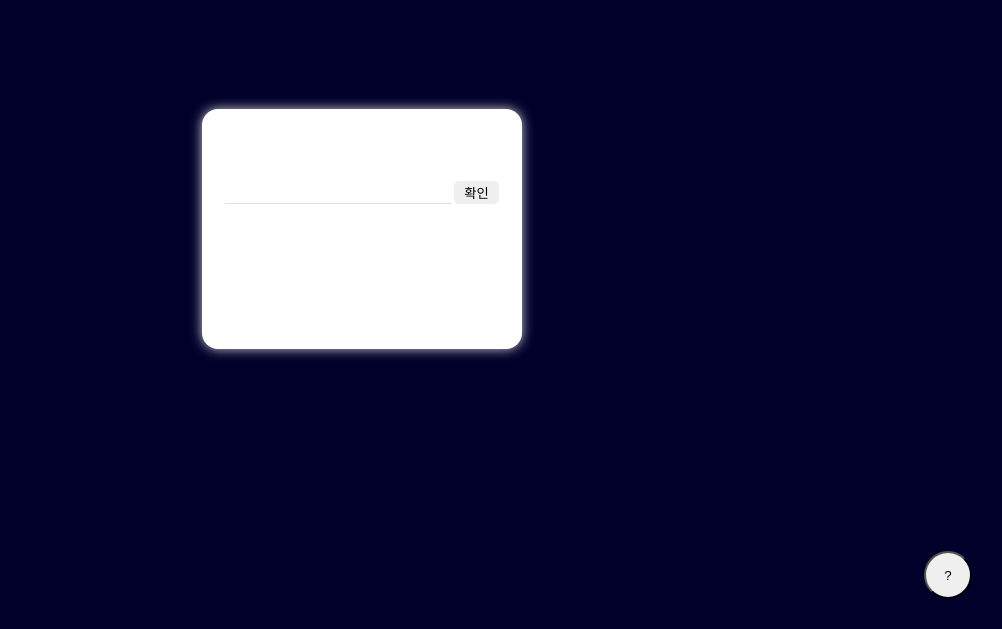
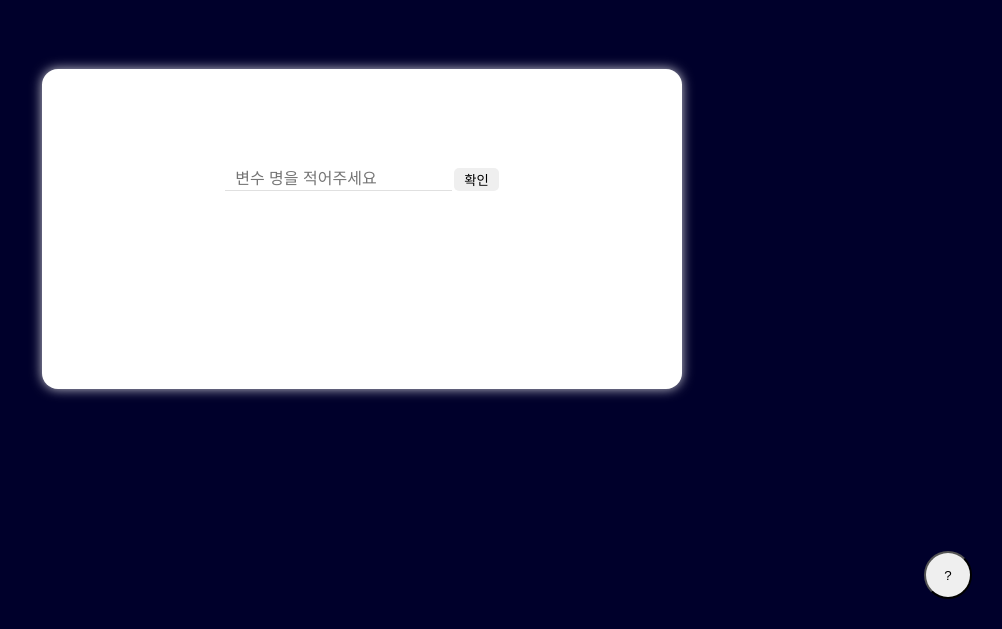
Before and after one commit to nan-noo/create-variable-name, a React (Create React App) app in the folder client/: page / in a window 1280 px wide. Shown: the part 171-800 px from the top of the page, without its empty margins (278-1280 px from the left). Built offline with nearby package versions, Linux system fonts and the light colour scheme.

Commit message:
solve 'source & target language is the same' problem

```diff
--- a/client/src/components/Container.js
+++ b/client/src/components/Container.js
@@ -8,8 +8,8 @@ const ContainerBox = styled.div`
     align-items: center;
 
     background: white;
-    width: 20rem;
-    height: 15rem;
+    width: 50%;
+    height: 20rem;
 
     border-radius: 16px;
     box-shadow: 0 0 12px 0 rgba(255,255,255, .8);
--- a/client/src/components/Form.js
+++ b/client/src/components/Form.js
@@ -27,8 +27,10 @@ const ResultText = styled.div`
 
 async function papago(query){
     const response = await axios.post('/api/detectLangs', {query});
+    if(response.data.langCode === 'en') return query;
+
     const res = await axios.post('/api/translate', {source: response.data.langCode, text: query});
-    return res.data.message.result;
+    return res.data.message.result.translatedText;
 };
 
 function Form() {
@@ -42,7 +44,7 @@ function Form() {
         setResultText('');
         try{
             const result = await papago(text);
-            setResultText(result.translatedText);
+            setResultText(result);
         }
         catch(e){
             console.log(e);
@@ -55,8 +57,8 @@ function Form() {
     return (
         <>
             <FormBox onSubmit={onSubmit}>
-                <Input value={text} onChange={e => setText(e.target.value)}/>
-                <SubmitBtn placeholder=''>확인</SubmitBtn>
+                <Input placeholder='변수 명을 적어주세요' value={text} onChange={e => setText(e.target.value)}/>
+                <SubmitBtn>확인</SubmitBtn>
             </FormBox>
             {error
                 ? <ResultText>!ERROR!</ResultText>
```
